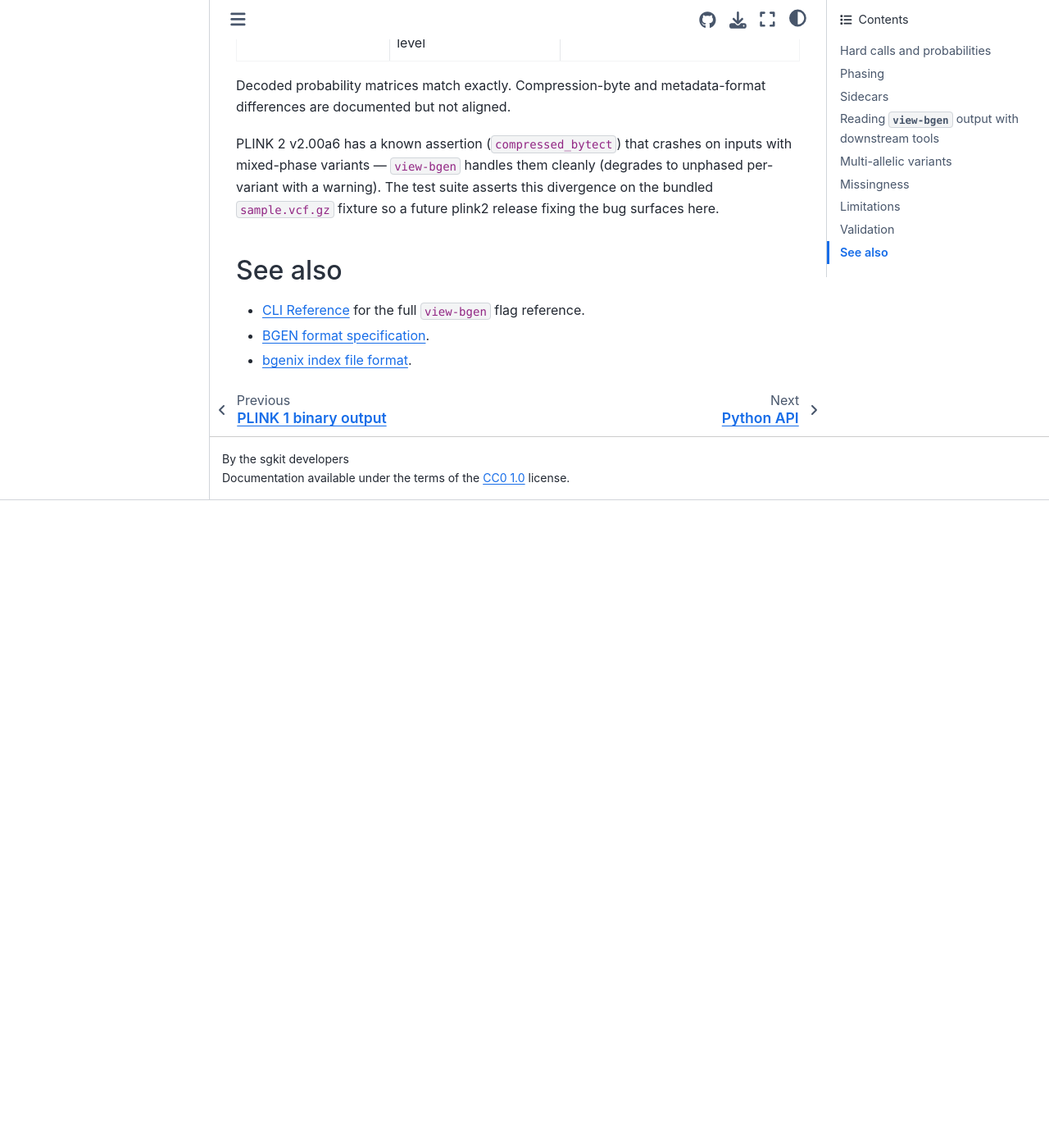
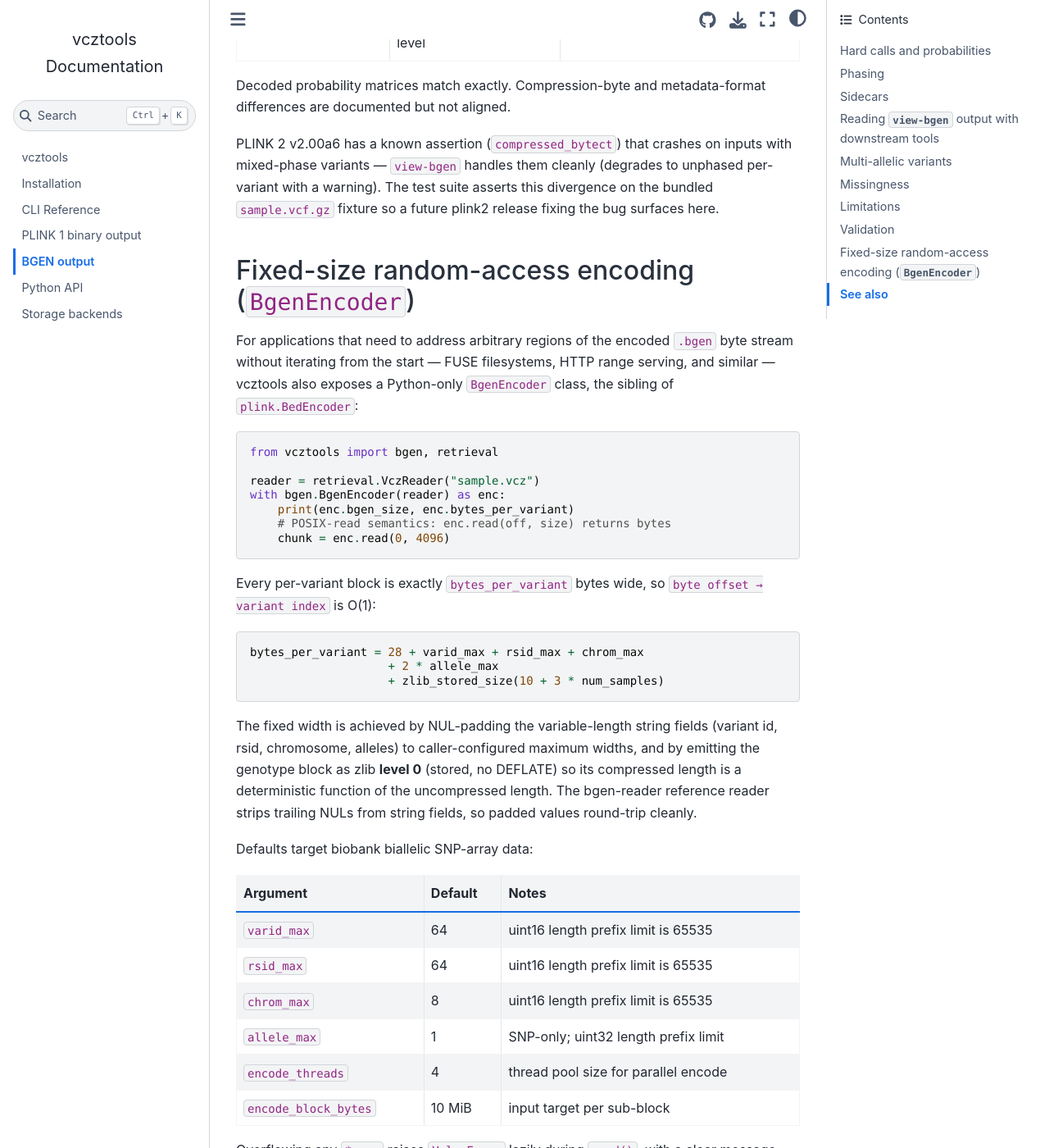
Before and after one commit to sgkit-dev/vcztools, a Jupyter Book: the page built from docs/bgen.md, in a window 1280 px wide and 1400 px high, scrolled down 3504 px. Shown: the whole window at 82% size. Built offline with Jupyter Book 1.0.4 settings and Sphinx 7.4.7 and the Sphinx Book theme 1.1.4, drawn with Linux system fonts in a browser that asks for light colours; before the commit the page ends 4114 px from its top, so only the background shows below that; some of the changed text lies outside the part shown.

Commit message:
Document BgenEncoder fixed-size encoding
Adds a 'Fixed-size random-access encoding (BgenEncoder)' section to
docs/bgen.md covering: the use case (FUSE / HTTP range serving), the
bytes_per_variant formula, the default *_max widths, NUL-padding
convention, overflow behaviour, output size vs view-bgen, and the
contract difference from write_bgen on set_variant_filter.

Module docstring gets a one-line pointer to BgenEncoder.

````diff
--- a/docs/bgen.md
+++ b/docs/bgen.md
@@ -128,6 +128,68 @@
 test suite asserts this divergence on the bundled `sample.vcf.gz`
 fixture so a future plink2 release fixing the bug surfaces here.
 
+## Fixed-size random-access encoding (`BgenEncoder`)
+
+For applications that need to address arbitrary regions of the encoded
+`.bgen` byte stream without iterating from the start — FUSE
+filesystems, HTTP range serving, and similar — vcztools also exposes
+a Python-only `BgenEncoder` class, the sibling of `plink.BedEncoder`:
+
+```python
+from vcztools import bgen, retrieval
+
+reader = retrieval.VczReader("sample.vcz")
+with bgen.BgenEncoder(reader) as enc:
+    print(enc.bgen_size, enc.bytes_per_variant)
+    # POSIX-read semantics: enc.read(off, size) returns bytes
+    chunk = enc.read(0, 4096)
+```
+
+Every per-variant block is exactly `bytes_per_variant` bytes wide, so
+`byte offset → variant index` is O(1):
+
+```
+bytes_per_variant = 28 + varid_max + rsid_max + chrom_max
+                    + 2 * allele_max
+                    + zlib_stored_size(10 + 3 * num_samples)
+```
+
+The fixed width is achieved by NUL-padding the variable-length string
+fields (variant id, rsid, chromosome, alleles) to caller-configured
+maximum widths, and by emitting the genotype block as zlib **level 0**
+(stored, no DEFLATE) so its compressed length is a deterministic
+function of the uncompressed length. The bgen-reader reference reader
+strips trailing NULs from string fields, so padded values round-trip
+cleanly.
+
+Defaults target biobank biallelic SNP-array data:
+
+| Argument | Default | Notes |
+| --- | --- | --- |
+| `varid_max` | 64 | uint16 length prefix limit is 65535 |
+| `rsid_max` | 64 | uint16 length prefix limit is 65535 |
+| `chrom_max` | 8 | uint16 length prefix limit is 65535 |
+| `allele_max` | 1 | SNP-only; uint32 length prefix limit |
+| `encode_threads` | 4 | thread pool size for parallel encode |
+| `encode_block_bytes` | 10 MiB | input target per sub-block |
+
+Overflowing any `*_max` raises `ValueError` lazily during `read()`,
+with a clear message naming the field and the configured limit. Indel
+or SV stores opt in by passing larger maxes (e.g. `allele_max=16`).
+
+The output `.bgen` is significantly larger than `view-bgen`'s
+zlib-compressed output — it carries the fixed-size padding for every
+string field and runs no real compression on genotype data — but the
+byte stream is addressable and bytes-per-variant is fully known up
+front. The encoder serves the `.bgen` stream only; `generate_sample()`
+remains the path for the `.sample` sidecar, and a `.bgi` index (if
+needed) can be built from the deterministic offsets
+(`header_size + i * bytes_per_variant`) without iterating the encoder.
+
+Unlike `write_bgen`, the encoder does not auto-materialise a configured
+`set_variant_filter` — it raises `NotImplementedError` at construction.
+Apply the filter externally or use `set_variants` first.
+
 ## See also
 
 - {ref}`sec-cli-ref` for the full `view-bgen` flag reference.
````
Also changed, not shown: 1 other file.
